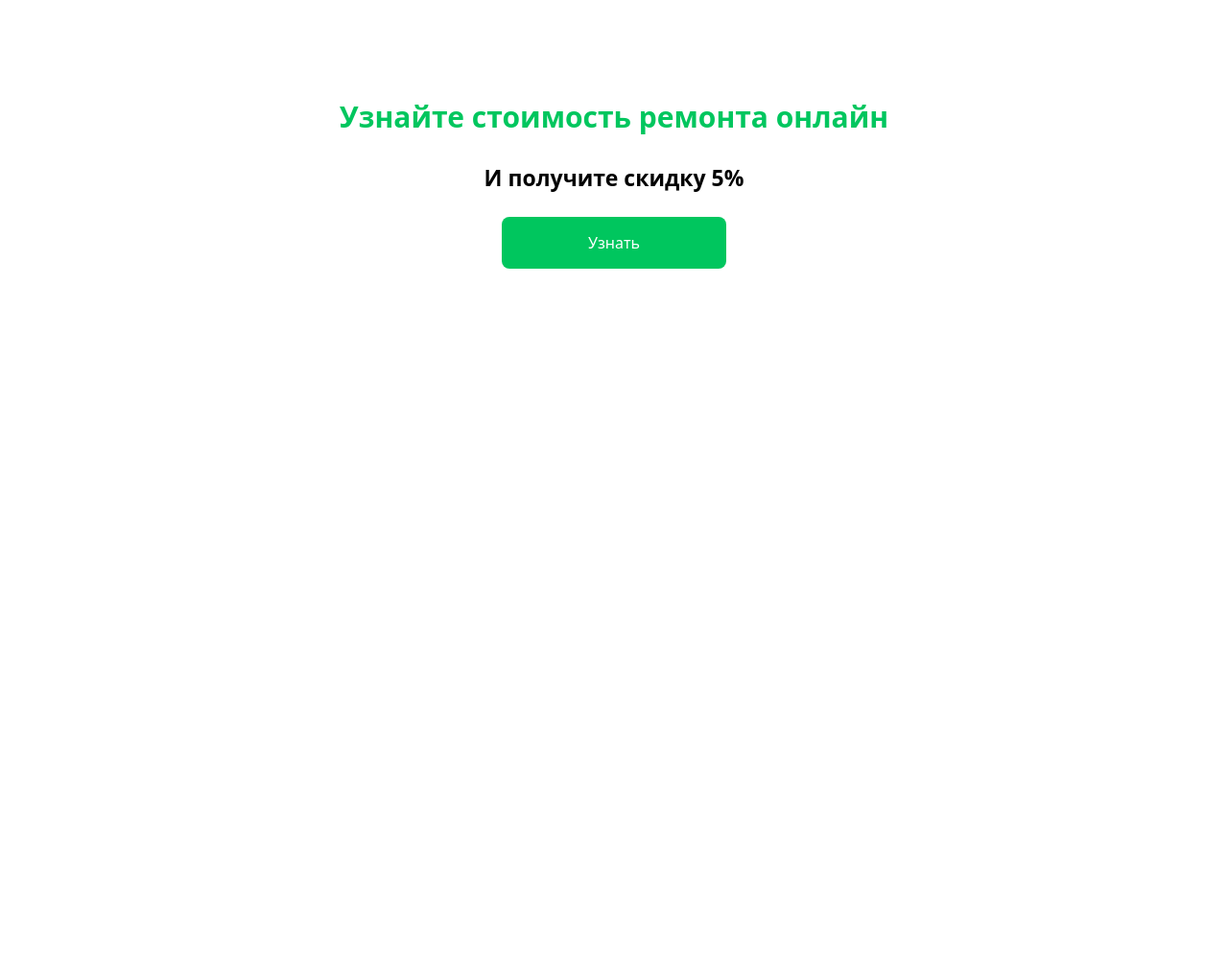
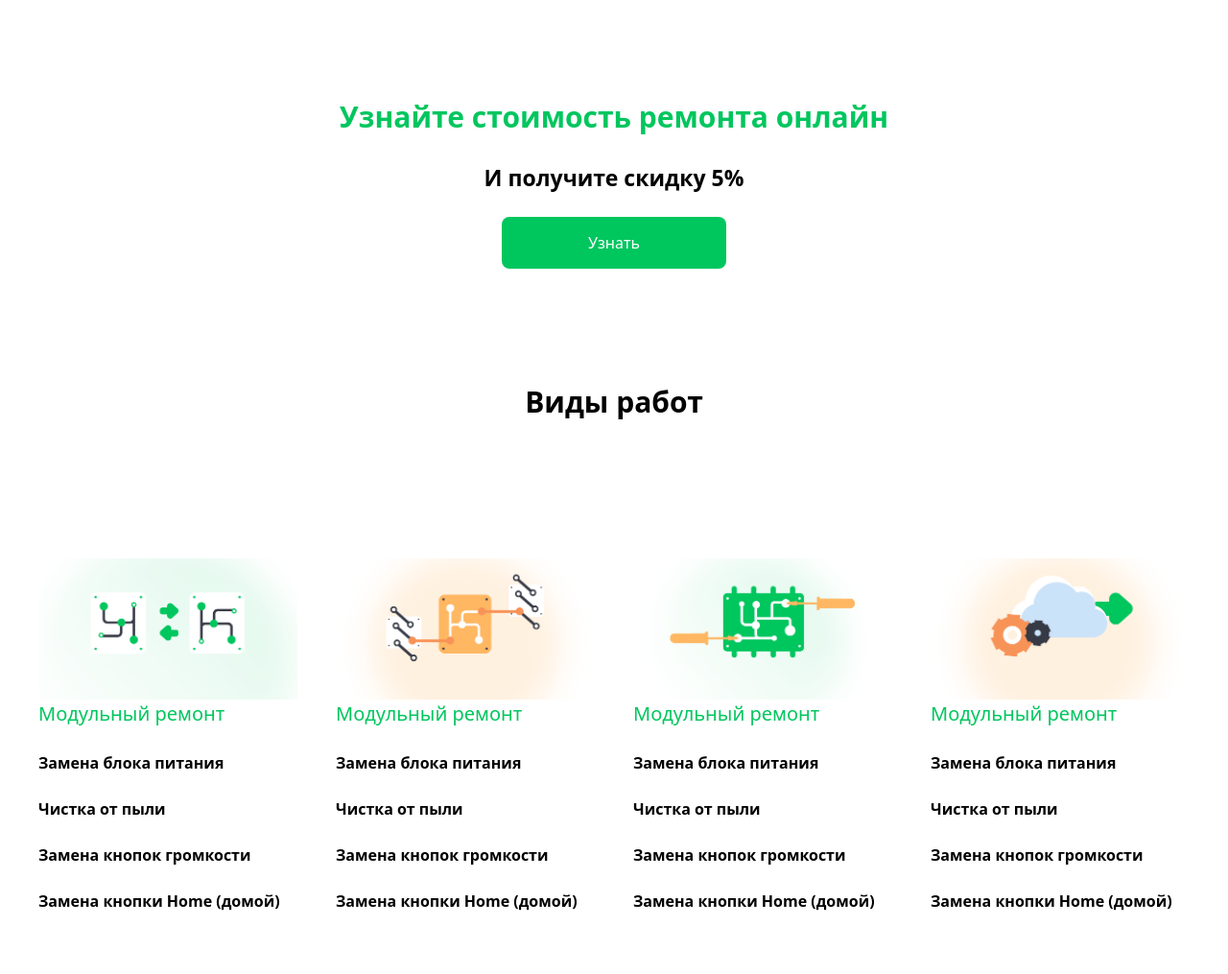
Before and after one commit to Wizards7/TeamWork, a website: page src/ahmad.html in a window 1280 px wide. Shown: the part 2074-3089 px from the top of the page at 96% size. Before the commit the page ends 2374 px from the top, so only its background shows below. Drawn offline with nearby package versions, Linux system fonts and the light colour scheme; files that its build step writes are made by us from their sources.

Commit message:
div6 ahamd

```diff
--- a/src/ahmad.html
+++ b/src/ahmad.html
@@ -138,6 +138,41 @@
    <p class="text-[23px]"><b>И получите скидку 5%</b></p> <br>
 <button class="text-white px-[90px] py-[15px] bg-[#00c65e] rounded-lg">Узнать</button>
 
+    </div><br><br><br><br>
+    <h1 class="text-[30px] text-center"> <b>Виды работ</b></h1>
+    <div class="flex justify-center items-center flex-col lg:flex-row mt-[100px] p-[20px] ">
+    <div class="p-[20px]">
+        <img src="./imageOfAhmad/image copy 20.png" alt="" width="280">
+        <h1 class="text-[#00C65E] text-[20px] fon-[600]">Модульный ремонт</h1> <br>
+        <p class="font-[600]">Замена блока питания</p><br>
+        <p class="font-[600]">Чистка от пыли</p><br>
+        <p class="font-[600]">Замена кнопок громкости</p><br>
+        <p class="font-[600]">Замена кнопки Home (домой)</p><br>
+    </div>
+    <div class="p-[20px]">
+        <img src="./imageOfAhmad/image copy 21.png" alt="" width="280">
+        <h1 class="text-[#00C65E] text-[20px] fon-[600]">Модульный ремонт</h1> <br>
+        <p class="font-[600]">Замена блока питания</p><br>
+        <p class="font-[600]">Чистка от пыли</p><br>
+        <p class="font-[600]">Замена кнопок громкости</p><br>
+        <p class="font-[600]">Замена кнопки Home (домой)</p><br>
+    </div>
+    <div class="p-[20px]">
+        <img src="./imageOfAhmad/image copy 22.png" alt="" width="280">
+        <h1 class="text-[#00C65E] text-[20px] fon-[600]">Модульный ремонт</h1> <br>
+        <p class="font-[600]">Замена блока питания</p><br>
+        <p class="font-[600]">Чистка от пыли</p><br>
+        <p class="font-[600]">Замена кнопок громкости</p><br>
+        <p class="font-[600]">Замена кнопки Home (домой)</p><br>
+    </div>
+    <div class="p-[20px]">
+        <img src="./imageOfAhmad/image copy 23.png" alt="" width="280">
+        <h1 class="text-[#00C65E] text-[20px] fon-[600]">Модульный ремонт</h1> <br>
+        <p class="font-[600]">Замена блока питания</p><br>
+        <p class="font-[600]">Чистка от пыли</p><br>
+        <p class="font-[600]">Замена кнопок громкости</p><br>
+        <p class="font-[600]">Замена кнопки Home (домой)</p><br>
+    </div>
     </div>
 </body>
 </html>
```
Also changed, not shown: src/imageOfAhmad/image copy 20.png (added), src/imageOfAhmad/image copy 21.png (added), src/imageOfAhmad/image copy 22.png (added), src/imageOfAhmad/image copy 23.png (added).
